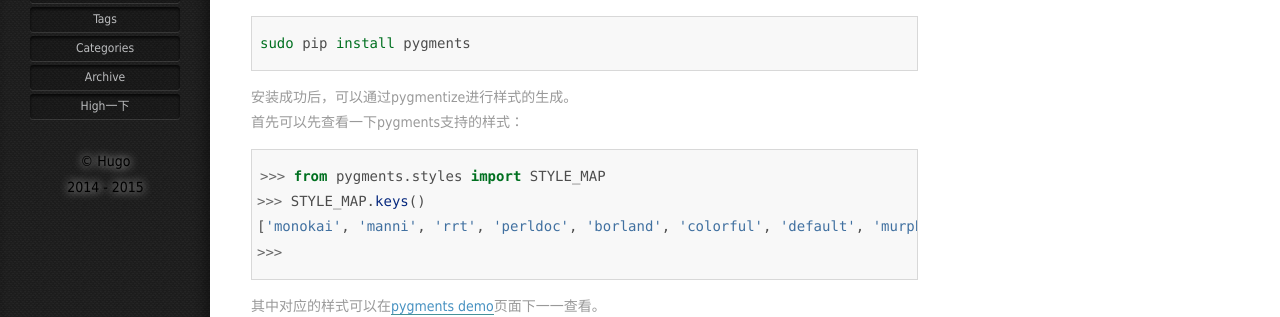
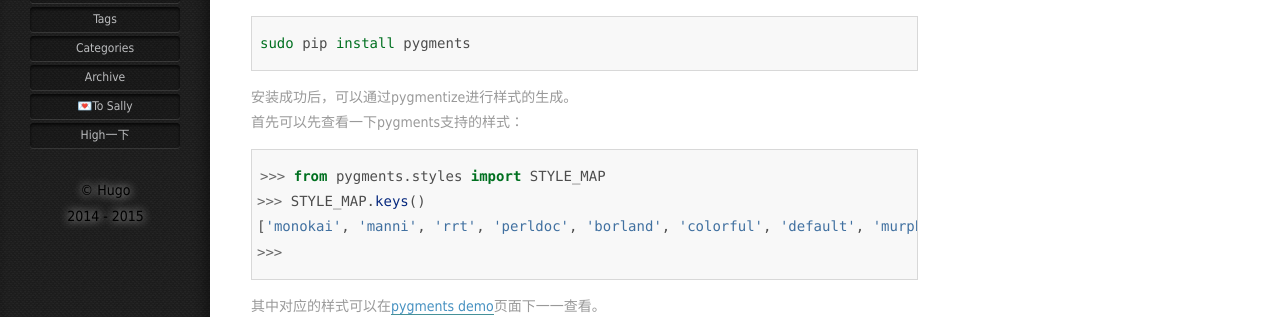
Before and after one commit to HugoWen/HugoWen.github.io_jekyll_bak, a Jekyll site: the page built from index.html, in a window 1280 px wide. Shown: the part 516-833 px from the top of the page. Built offline with Jekyll 4.4.1, drawn with Linux system fonts in a browser that asks for light colours; Markdown is read by kramdown in place of the engine named in the settings; the list of posts is cut into pages by our own code; comment, search, counter and statistics services are not loaded.

Commit message:
add ToSally nav

```diff
--- a/_layouts/henter-diandian.html
+++ b/_layouts/henter-diandian.html
@@ -55,6 +55,7 @@
                 <li><a href="/categories.html">Categories</a></li>
                 <li><a href="/archive.html">Archive</a></li>
                 <!--<li><a href="/{{ site.feed }}">RSS</a></li>-->
+                <li><a href="http://lovesally027.com">💌To Sally</a></li>
                 <li><a href="javascript:high()">High一下</a></li>
             </ul>
 
```
